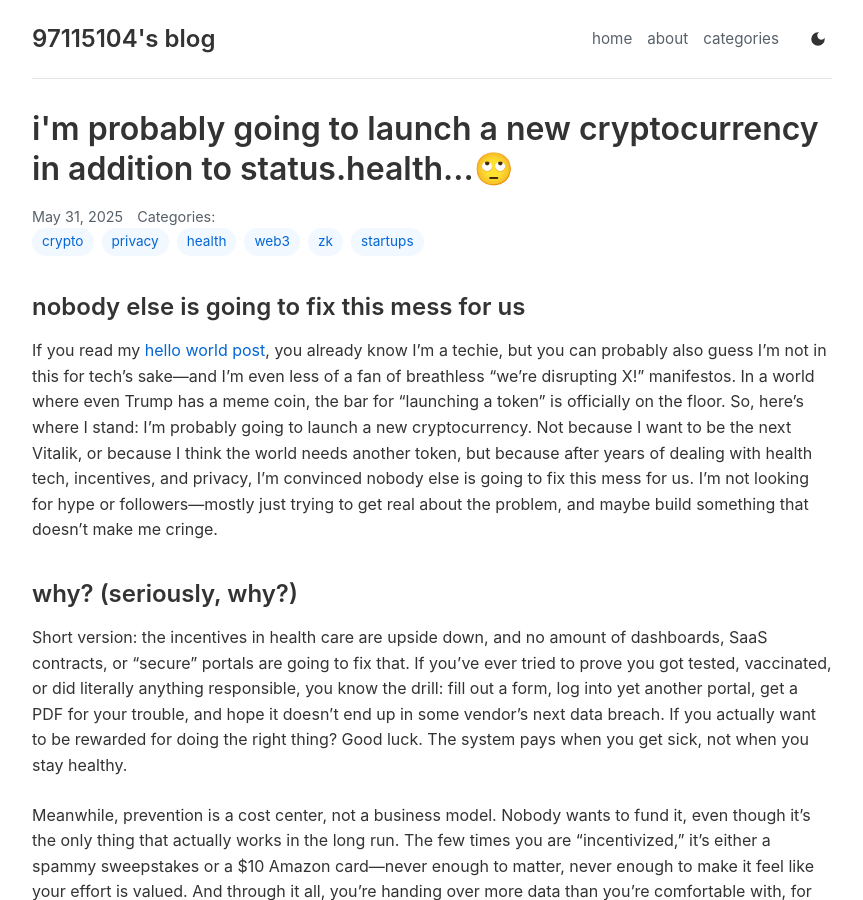
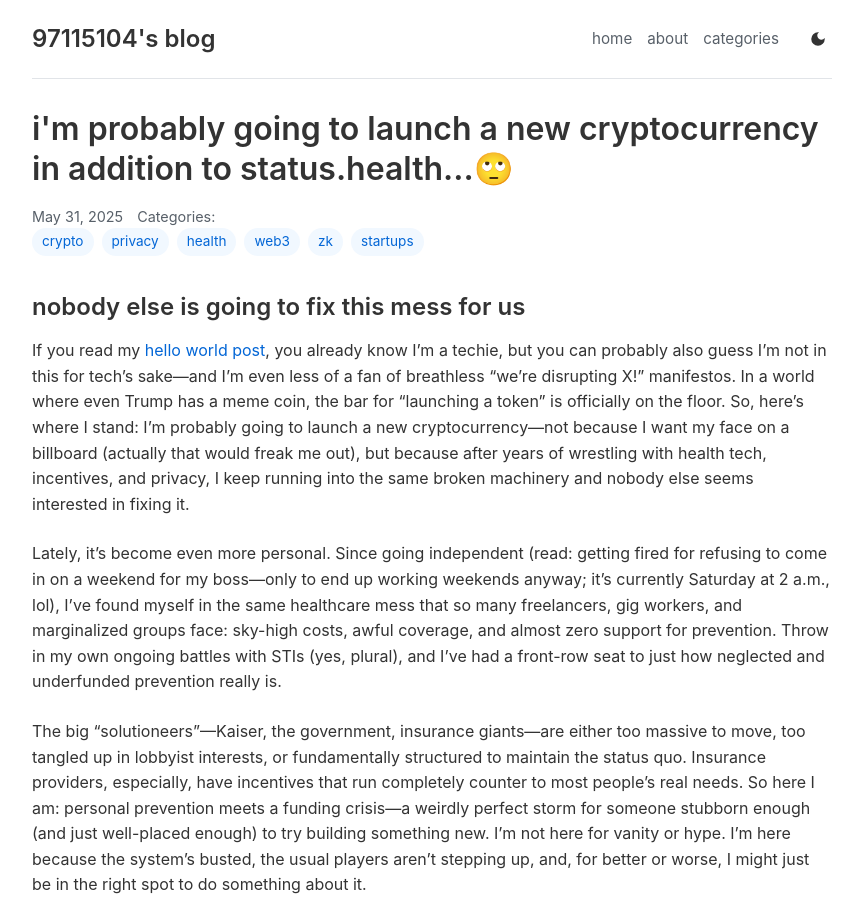
Before and after one commit to 97115104/blog, a Jekyll site: the page built from _posts/2025-05-31-The-$HEALTH-Token.md, in a window 1280 px wide and 900 px high. Shown: the whole window, without its empty margins (208-1071 px from the left). Built offline with Jekyll 4.4.1, drawn with Linux system fonts in a browser that asks for light colours.

Commit message:
improved paragraph 1

```diff
--- a/_posts/2025-05-31-The-$HEALTH-Token.md
+++ b/_posts/2025-05-31-The-$HEALTH-Token.md
@@ -8,7 +8,11 @@ attribution: human
 
 ## nobody else is going to fix this mess for us
 
-If you read my [hello world post](https://97115104.com/2025/05/13/hello-world/), you already know I’m a techie, but you can probably also guess I’m not in this for tech’s sake—and I’m even less of a fan of breathless “we’re disrupting X!” manifestos. In a world where even Trump has a meme coin, the bar for “launching a token” is officially on the floor. So, here’s where I stand: I’m probably going to launch a new cryptocurrency. Not because I want to be the next Vitalik, or because I think the world needs another token, but because after years of dealing with health tech, incentives, and privacy, I’m convinced nobody else is going to fix this mess for us. I’m not looking for hype or followers—mostly just trying to get real about the problem, and maybe build something that doesn’t make me cringe.
+If you read my [hello world post](https://97115104.com/2025/05/13/hello-world/), you already know I’m a techie, but you can probably also guess I’m not in this for tech’s sake—and I’m even less of a fan of breathless “we’re disrupting X!” manifestos. In a world where even Trump has a meme coin, the bar for “launching a token” is officially on the floor. So, here’s where I stand: I’m probably going to launch a new cryptocurrency—not because I want my face on a billboard (actually that would freak me out), but because after years of wrestling with health tech, incentives, and privacy, I keep running into the same broken machinery and nobody else seems interested in fixing it.
+
+Lately, it’s become even more personal. Since going independent (read: getting fired for refusing to come in on a weekend for my boss—only to end up working weekends anyway; it’s currently Saturday at 2 a.m., lol), I’ve found myself in the same healthcare mess that so many freelancers, gig workers, and marginalized groups face: sky-high costs, awful coverage, and almost zero support for prevention. Throw in my own ongoing battles with STIs (yes, plural), and I’ve had a front-row seat to just how neglected and underfunded prevention really is.
+
+The big “solutioneers”—Kaiser, the government, insurance giants—are either too massive to move, too tangled up in lobbyist interests, or fundamentally structured to maintain the status quo. Insurance providers, especially, have incentives that run completely counter to most people’s real needs. So here I am: personal prevention meets a funding crisis—a weirdly perfect storm for someone stubborn enough (and just well-placed enough) to try building something new. I’m not here for vanity or hype. I’m here because the system’s busted, the usual players aren’t stepping up, and, for better or worse, I might just be in the right spot to do something about it.
 
 ## why? (seriously, why?)
 
```
